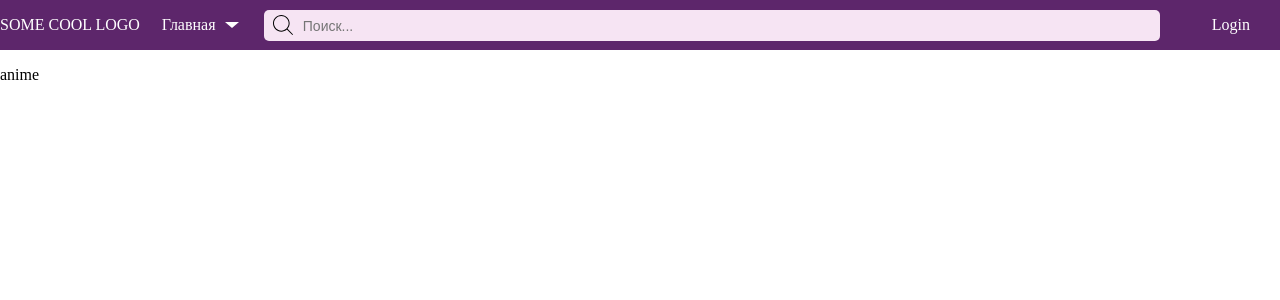
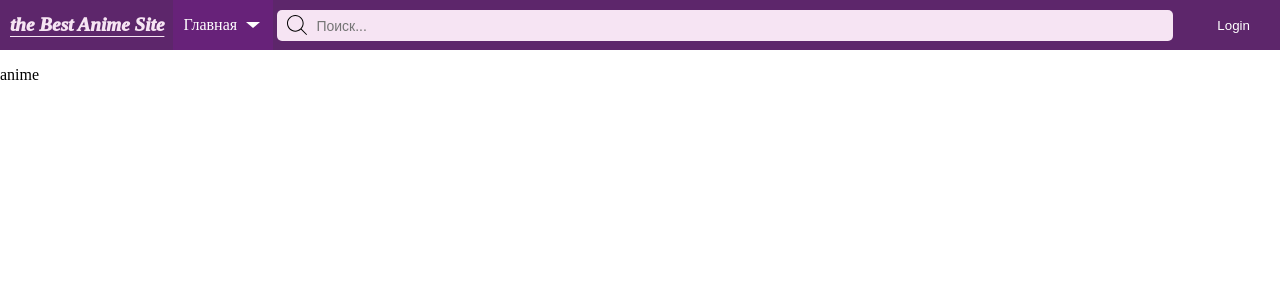
Before and after one commit to AIifa/theBestAnimeSite, a Nuxt app: page /anime in a window 1280 px wide. Shown: the top 300 px of the page. Built offline with nearby package versions, Linux system fonts and the light colour scheme.

Commit message:
temporary logo, some style stuff

```diff
--- a/components/AppHeader.vue
+++ b/components/AppHeader.vue
@@ -1,14 +1,16 @@
 <template>
   <div class="app-header">
-    <div class="logo" @click="async () => await navigateTo(`/`)">SOME COOL LOGO</div>
+    <div class="logo" @click="async () => await navigateTo(`/`)">the Best Anime Site</div>
     <HeaderSelect />
     <SearchInput />
-    <div class="login">
+    <button @click="login" class="login">
       <p>Login</p>
-    </div>
+    </button>
   </div>
 </template>
 <script setup lang="ts">
+
+const login = () => { console.log("Login"); }; // заглушка на будущее
 
 </script>
 <style lang="scss" scoped>
@@ -22,13 +24,34 @@
   justify-content: space-between;
   align-items: center;
 }
+.logo {
+  margin-left: 10px;
+  margin-right: 5px;
+  white-space: nowrap;
+
+  font-size: larger;
+  font-weight: 1000;
+  font-style: italic;
+
+  text-decoration: underline;
+  text-underline-position: under;
+
+  color: $second-color;
+  text-decoration-color: $second-color;
+  font-family: Trattatello fantasy;
+}
 .login {
   height: 100%;
+  color: $app-header-text-color;
   background-color: $main-color;
   padding: 0px 30px;
+  border: none;
 
   &:hover {
     background-color: $focus-color;
   }
+  &:active {
+    background-color: $main-color;
+  }
 }
 </style>
--- a/components/HeaderSelect.vue
+++ b/components/HeaderSelect.vue
@@ -87,11 +87,14 @@ const goToPage = async (page: DropdownItem) => {
 </script>
 
 <style lang="scss" scoped>
+@use "sass:color";
+
 .dropdown {
   cursor: default;
   height: 100%;
   width: 100px;
   position: relative;
+  background-color: color.scale($display-color, $alpha: -50%); // чтоб выделялось, но не как прям при наведении
 
   &:hover {
     background-color: $display-color;
```
